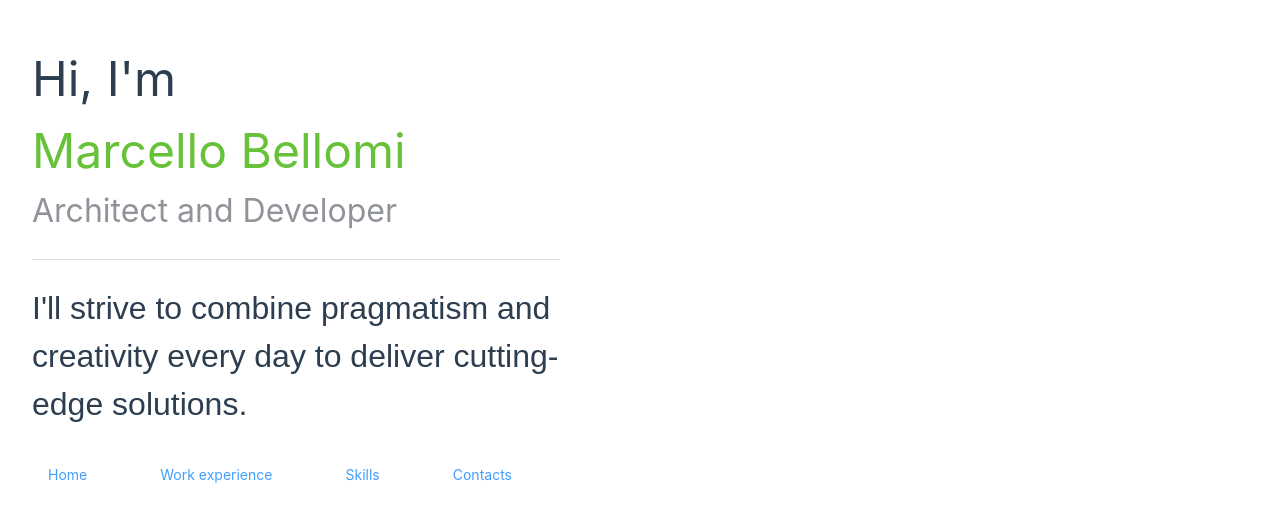
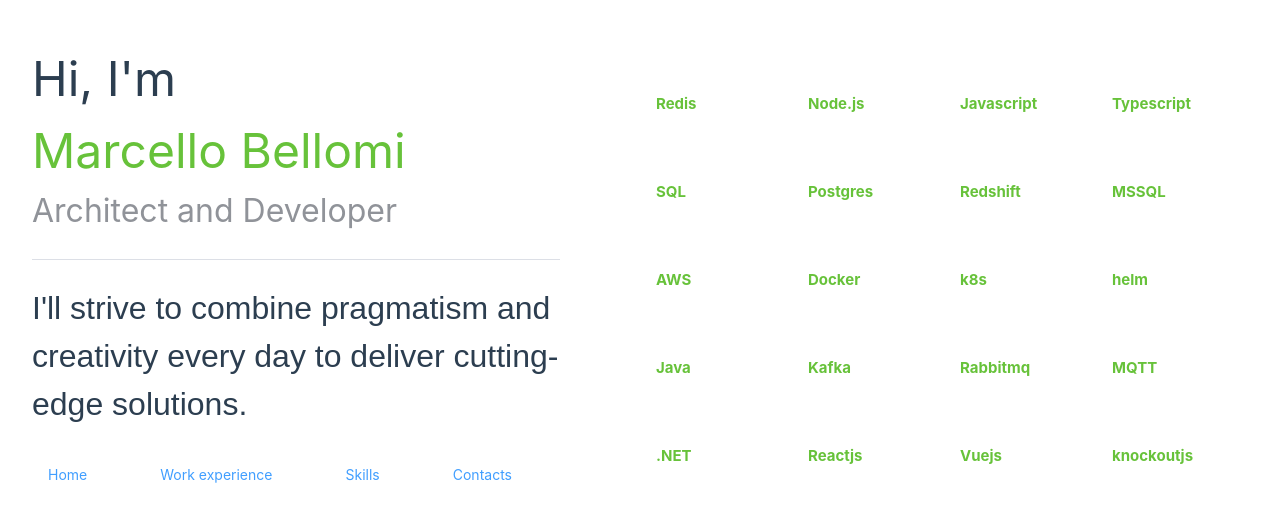
Before and after one commit to bellomimarc/bellomimarc.github.io, a Vue app in the folder profile/: page /skills in a window 1280 px wide. Shown: the part 128-650 px from the top of the page. Built offline with nearby package versions, Linux system fonts and the light colour scheme; a web font is replaced by a local one.

Commit message:
add skills view

```diff
--- a/profile/src/router/index.ts
+++ b/profile/src/router/index.ts
@@ -18,6 +18,11 @@ const router = createRouter({
       path: '/contacts',
       name: 'contacts',
       component: () => import('../views/ContactsView.vue')
+    },
+    {
+      path: '/skills',
+      name: 'skills',
+      component: () => import('../views/SkillsView.vue')
     }
   ]
 })
--- /dev/null
+++ b/profile/src/views/SkillsView.vue
@@ -0,0 +1,53 @@
+<template>
+    <div class="container">
+        <template v-for="skill in skills" :key="skill.name">
+            <div class="item">
+                {{ skill.name }}
+            </div>
+        </template>
+    </div>
+</template>
+
+<script setup lang="ts">
+
+const skills = [
+    { name: 'Redis' },
+    { name: 'Node.js' },
+    { name: 'Javascript' },
+    { name: 'Typescript' },
+    { name: 'SQL' },
+    { name: 'Postgres' },
+    { name: 'Redshift' },
+    { name: 'MSSQL' },
+    { name: 'AWS' },
+    { name: 'Docker' },
+    { name: 'k8s' },
+    { name: 'helm' },
+    { name: 'Java' },
+    { name: 'Kafka' },
+    { name: 'Rabbitmq' },
+    { name: 'MQTT' },
+    { name: '.NET' },
+    { name: 'Reactjs' },
+    { name: 'Vuejs' },
+    { name: 'knockoutjs' },
+]
+
+</script>
+
+<style scoped>
+.container {
+    display: flex;
+    flex-wrap: wrap;
+    justify-content: space-evenly;
+    align-items: center;
+    margin-top: 1rem;
+}
+
+.item {
+    flex: 1 0 21%;
+    font-weight: bold;
+    color: var(--el-color-success);
+    padding: 1rem;
+}
+</style>
```
